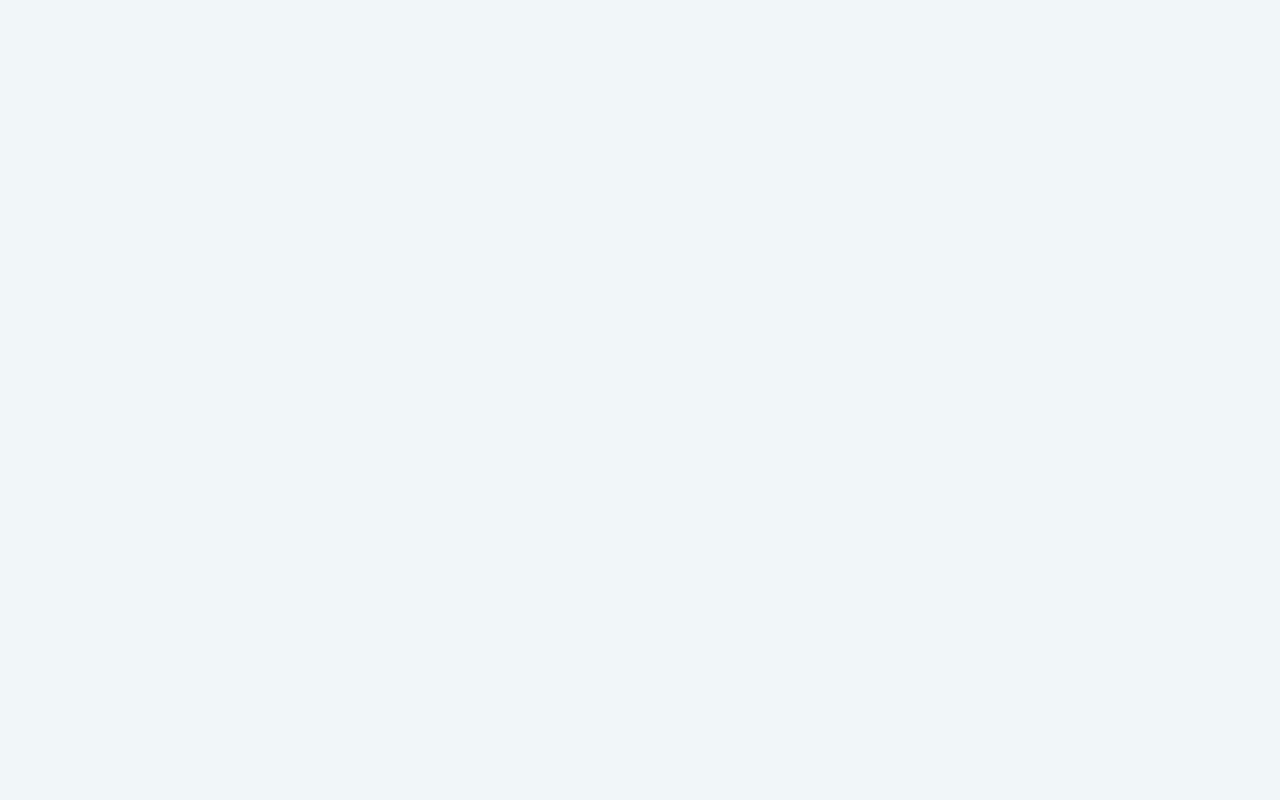
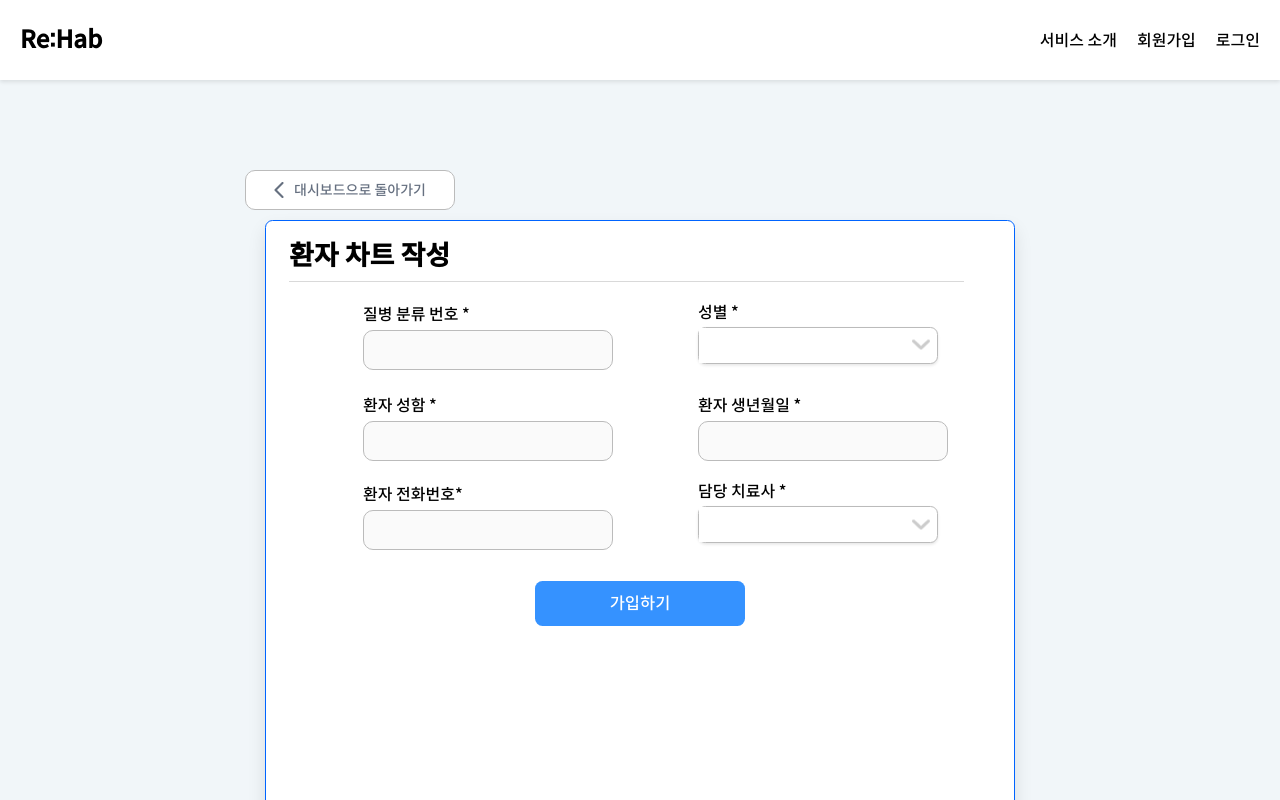
Before and after one commit to sync-without-async/Rehab-FrontEnd, a React (Vite) app: page /doctorchart in a window 1280 px wide. Before the commit this address had no page. Shown: the top 800 px of the page. Built offline with nearby package versions, Linux system fonts and the light colour scheme.

Commit message:
Chore: react-datepicker installed

```diff
--- a/package.json
+++ b/package.json
@@ -19,6 +19,7 @@
     "prop-types": "^15.8.1",
     "react": "^18.2.0",
     "react-calendar": "^4.6.0",
+    "react-datepicker": "^4.18.0",
     "react-dom": "^18.2.0",
     "react-icons": "^4.10.1",
     "react-paginate": "^8.2.0",
--- a/src/App.jsx
+++ b/src/App.jsx
@@ -6,6 +6,7 @@ import DevelopPage from './pages/DevelopPage.jsx';
 import UserUntactReservePage from './pages/User/UserUntactReservePage.jsx';
 import UserReservePage from './pages/User/UserReservePage.jsx';
 import DoctorDashBoardPage from './pages/Doctor/DoctorDashBoardPage.jsx';
+import DoctorChartPage from './pages/Doctor/DoctorChartPage.jsx';
 import styled from "styled-components";
 import "./App.scss";
 
@@ -26,6 +27,7 @@ function App() {
           <Route path="/useruntactreserve" element={<UserUntactReservePage/>} />
           <Route path="/userreserve" element={<UserReservePage />} />
           <Route path="/doctordash" element={<DoctorDashBoardPage />} />
+          <Route path="/doctorchart" element={<DoctorChartPage />} />
         </Routes>
       </Container>
     </Router>
--- /dev/null
+++ b/src/components/DoctorDashBoard/DoctorChart.jsx
@@ -0,0 +1,125 @@
+import styled from 'styled-components';
+import InputText, { Input } from '../Input/InputText';
+import Dropdown from '../Dropdown/Dropdown';
+
+const SignupContainer = styled.div`
+  width: 750px;
+  height: 750px;
+  border-radius: 7.5px;
+  background-color: #ffffff;
+  border: 1.5px solid #0064FF;
+  position: relative;
+  box-shadow: 0px 9px 18px rgba(0, 0, 0, 0.1);
+`;
+
+const Divider = styled.div`
+  width: 675px;
+  height: 0.75px;
+  background-color: #D9D9D9;
+  margin-top: 7.5px;
+  margin-left: 22.5px;
+  margin-right: auto;
+`;
+
+const Title = styled.h1`
+  font-size: 27px;
+  font-family: 'Spoqa Han Sans Neo', 'sans-serif';
+  font-weight: 700;
+  margin-left: 23px;
+  margin-top: 18px;
+`;
+
+const InputFieldsContainer = styled.div`
+  display: flex;
+  justify-content: space-between;
+  margin-top: 23px;
+  margin-left: 97px;
+  gap: 15px;
+  width: 525px;
+`;
+
+const EmailInputContainer = styled.div`
+  display: flex;
+  justify-content: space-between;
+  align-items: center;
+  gap: 3.75px;
+  width: 525px;
+  margin-left: 97.5px;
+  margin-top: 22.5px;
+`;
+
+const EmailInput = styled(Input)`
+  width: 150%;
+`;
+
+const VerifyButton = styled.button`
+  width: 97.5px;
+  height: 37.5px;
+  background-color: #f0f0f0;
+  border: 0.75px solid #BBBBBB;
+  border-radius: 7.5px;
+  font-family: 'Spoqa Han Sans Neo', 'sans-serif';
+  font-size: 12px;
+  font-weight: 700;
+  display: flex;
+  justify-content: center;
+  align-items: center;
+  cursor: pointer;
+
+  &:focus {
+    outline: none;
+  }
+`;
+
+const Button = styled.button`
+  width: 210px;
+  height: 45px;
+  background-color: #3592FF;
+  border-radius: 7.5px;
+  color: white;
+  font-size: 16.5px;
+  border: none;
+  cursor: pointer;
+  position: absolute;
+  font-family: 'Spoqa Han Sans Neo', 'sans-serif';
+  margin-top: 30px;
+  left: 0;
+  right: 0;
+  margin-left: auto;
+  margin-right: auto;
+`;
+
+const DoctorChart = () => {
+
+    // 소속병원 선택
+  const gender = [
+    "남성", "여성"
+  ];
+
+  const therapist =[
+    "오민혁",""
+
+  ];
+
+  return (
+    <SignupContainer>
+      <Title>환자 차트 작성</Title>
+      <Divider />
+      <InputFieldsContainer>
+        <InputText label="질병 분류 번호 *" />
+        <Dropdown label="성별 *" items={gender} />
+      </InputFieldsContainer>
+      <InputFieldsContainer>
+        <InputText label="환자 성함 *" />
+        <InputText label="환자 생년월일 *" />
+      </InputFieldsContainer>
+      <InputFieldsContainer>
+        <InputText label="환자 전화번호*" />
+        <Dropdown label="담당 치료사 *" items={gender} />
+      </InputFieldsContainer>
+      <Button>가입하기</Button>
+    </SignupContainer>
+  );
+};
+
+export default DoctorChart;
--- a/src/components/Dropdown/Dropdown.jsx
+++ b/src/components/Dropdown/Dropdown.jsx
@@ -5,8 +5,9 @@ import dropdownicon from "../../assets/icons/dropdownicon.png";
 const Label = styled.div`
   font-family: 'Spoqa Han Sans Neo', 'sans-serif';
   font-weight: 500;
-  font-size: 12px;
+  font-size: 16px;
   margin-bottom: 3.75px;
+  margin-top:-10px;
   padding-top: 7.5px;
 `;
 
@@ -28,7 +29,7 @@ const DropdownText = styled.input`
   border: none;
   font-family: 'Spoqa Han Sans Neo', 'sans-serif';
   font-weight: 500;
-  font-size: 12px;
+  font-size: 16px;
   padding-left: 7.5px;
   &:focus {
     outline: none;
--- /dev/null
+++ b/src/pages/Doctor/DoctorChartPage.jsx
@@ -0,0 +1,33 @@
+import styled from 'styled-components';
+import Header from '../../components/Header/Header';
+import DoctorChart from '../../components/DoctorDashBoard/DoctorChart';
+import BackButton from '../../components/Button/BackButton';
+
+const PageContainer = styled.div`
+  display: flex;
+  flex-direction: column;
+  height: 100vh;
+`;
+
+const CenteredContainer = styled.div`
+  display: flex;
+  flex-direction: column;
+  justify-content: center;
+  align-items: center;
+  flex: 1;
+  margin-top: 50px;
+`;
+
+const DoctorChartPage = () => {
+  return (
+    <PageContainer>
+      <Header/>
+      <CenteredContainer>
+        <BackButton pageName="대시보드" />
+        <DoctorChart/>
+      </CenteredContainer>
+    </PageContainer>
+  );
+}
+
+export default DoctorChartPage;
```
Also changed, not shown: src/pages/BasicSetting.jsx (added, +29 -0 lines), 1 other file (tests, documents, lock files or other folders).
